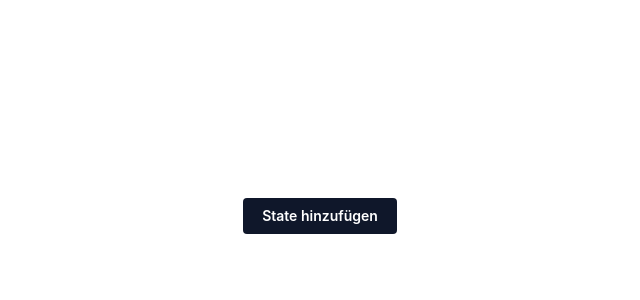
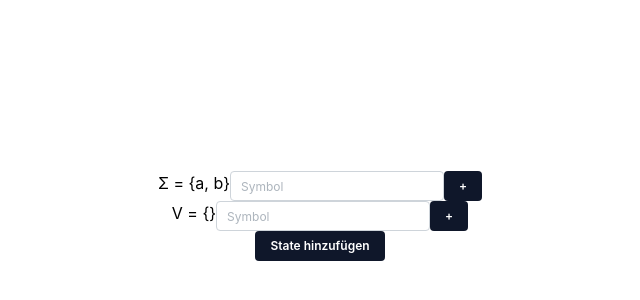
Before and after one commit to nilsmcz/deaSimulator, a React (Create React App) app: page / in a window 1280 px wide. Shown: the part 184-484 px from the top of the page, without its empty margins (320-960 px from the left). Built offline with nearby package versions, Linux system fonts and the light colour scheme.

Commit message:
add states and symbols

```diff
--- a/src/DeaScreen.js
+++ b/src/DeaScreen.js
@@ -1,6 +1,6 @@
 import React, { useEffect, useState } from 'react'
 import { Button } from '@mantine/core';
-
+import { TextInput } from '@mantine/core';
 //StateMachine
 import StateMachine from './stateMachine/StateMachine';
 import State from './stateMachine/State';
@@ -8,22 +8,61 @@ import Transition from './stateMachine/Transition';
 
 export default function DeaScreen() {
 
-    const [dea, setDea] = useState(null)
+    const [dea, setDea] = useState(new StateMachine("My DEA",[]))
+    const [valueAddAlphabet, setValueAddAlphabet] = useState('');
+    const [valueAddStates, setValueAddStates] = useState('');
 
-    useEffect(() => {
-        const dea = new StateMachine([])
-        setDea(dea)
-    }, [])
+    function copyDea(prevDea){
+        const newDea = new StateMachine(prevDea.name, [...prevDea.states], [...prevDea.alphabet]) // Kopie des Zustands
+        return newDea
+    }
 
-    function addState(){
-        const stateCount = dea?.states?.length ?? 0
-        dea.addState(new State("S" + stateCount))
-        console.log(dea.states)
+    function addState(name){
+        setDea((prevDea) => {
+            const newState = new State(name);
+            const newDea = copyDea(prevDea)
+            newDea.addState(newState)
+            console.log(newDea.states)
+            return newDea;
+        });
+    }
+
+    function addAlphabet(symbol){
+        setDea((prevDea) => {
+            const newDea = copyDea(prevDea) // Kopie des Zustands
+            newDea.addAlphabet(symbol)
+            setValueAddAlphabet("")
+            return newDea
+        });
     }
 
     return (
         <div style={{display:"flex", flexDirection:"column", justifyContent:"center", alignItems:"center", height:"100vh", width:"100vw"}}>
-            <Button variant="filled" color="rgba(15, 23, 42, 1)" onClick={()=>addState()}>State hinzufügen</Button>
+
+            <div style={{display:"flex", flexDirection:"row"}}>
+                &Sigma; = &#123;{dea.alphabet.join(', ')}&#125;
+                <TextInput
+                    size="xs"
+                    value={valueAddAlphabet}
+                    onChange={(event) => setValueAddAlphabet(event.currentTarget.value)}
+                    placeholder="Symbol"
+                />
+                <Button size="xs" variant="filled" color="rgba(15, 23, 42, 1)" onClick={()=>addAlphabet(valueAddAlphabet)}>+</Button>
+            </div>
+
+            <div style={{display:"flex", flexDirection:"row"}}>
+                V = &#123;{dea.states.map(state => state.name).join(', ')}&#125;
+                <TextInput
+                    size="xs"
+                    value={valueAddStates}
+                    onChange={(event) => setValueAddStates(event.currentTarget.value)}
+                    placeholder="Symbol"
+                />
+                <Button size="xs" variant="filled" color="rgba(15, 23, 42, 1)" onClick={()=>addState(valueAddStates)}>+</Button>
+            </div>
+
+
+            <Button size="xs" variant="filled" color="rgba(15, 23, 42, 1)" onClick={()=>addState()}>State hinzufügen</Button>
         </div>
     )
 }
--- a/src/stateMachine/StateMachine.js
+++ b/src/stateMachine/StateMachine.js
@@ -1,33 +1,41 @@
 export default class StateMachine {
 
-  states = []
-  currentState
+  name = "" //String
+  states = [] //List vom Typ State
+  alphabet = [] //List vom Typ String
+  initialState = null //State
+  currentState = null //State
 
-  constructor(states) {
+  constructor(name = "My DEA", states = [], alphabet = ["a", "b"]) {
+    this.name = name
     this.states = states
     this.currentState = states[0]
-  }
-
-    transition(action) {
-      let transition = null
-      for (const t of this.currentState.transitions) {
-        if (t.action === action) {
-          transition = t
-          break
-        }
-      }
-      if (transition) {
-        this.currentState = transition.to
-      } else {
-        console.log('Invalid action')
-      }
-  }
-
-  printCurrentState() {
-    console.log(this.currentState.name)
+    this.alphabet = alphabet
   }
 
   addState(state) {
     this.states.push(state)
   }
+
+  removeState(state) {
+    this.states = this.states.filter(s => s != state)
+  }
+
+  addAlphabet(symbol) {
+    if (!this.alphabet.includes(symbol)) {
+      this.alphabet.push(symbol)
+    }
+  }
+
+  removeAlphabet(symbol){
+    this.alphabet = this.alphabet.filter(s => s != symbol)
+  }
+
+  setName(name){
+    this.name = name
+  }
+
+  setInitialState(state){
+    this.initialState = state
+  }
 }
```
